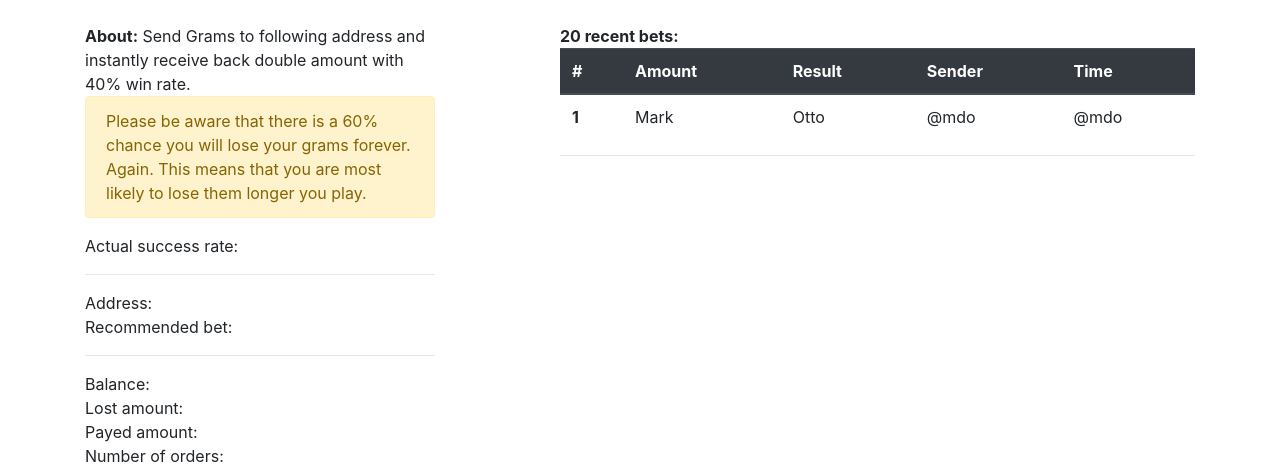
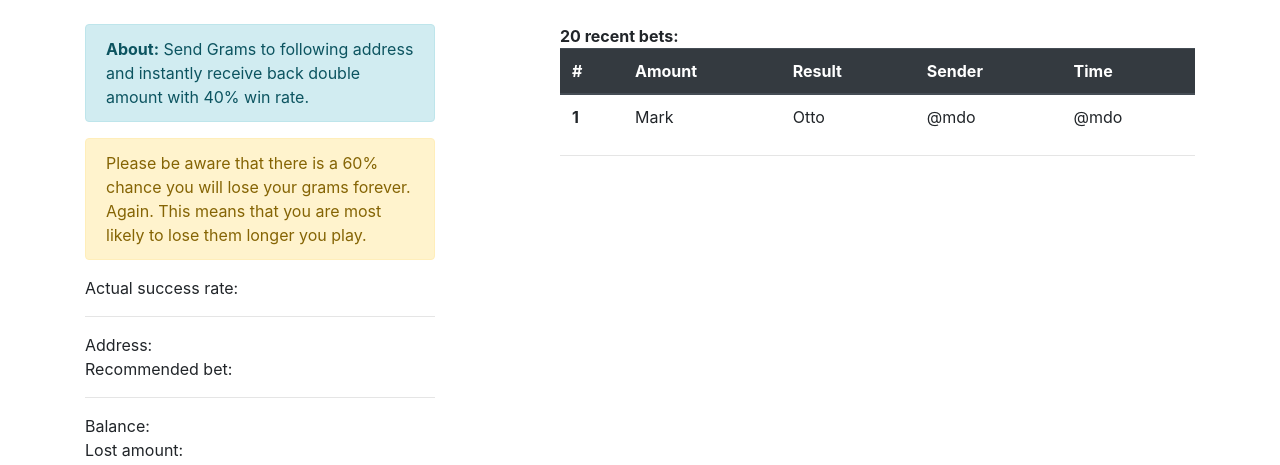
Before and after one commit to raiym/astonished, a Python web app: template templates/index.html in a window 1280 px wide. Shown: the part 80-545 px from the top of the page. Run offline with Jinja, Linux system fonts and the light colour scheme; the template is opened without the code that fills it, so the values that code supplies are empty.

Commit message:
Add info message

```diff
--- a/templates/index.html
+++ b/templates/index.html
@@ -22,8 +22,10 @@
         <div class="col-sm-4">
             <br/>
             <div>
-                <b>About:</b> Send Grams to following address and instantly receive back double
-                amount with 40% win rate. <br/>
+                <div class="alert alert-info" role="alert">
+                    <b>About:</b> Send Grams to following address and instantly receive back double
+                    amount with 40% win rate. <br/>
+                </div>
                 <div class="alert alert-warning" role="alert">
                     Please be aware that there is a 60% chance you will lose your grams forever. <br/>
                     Again. This means that you are most likely to lose them longer you play.
```
